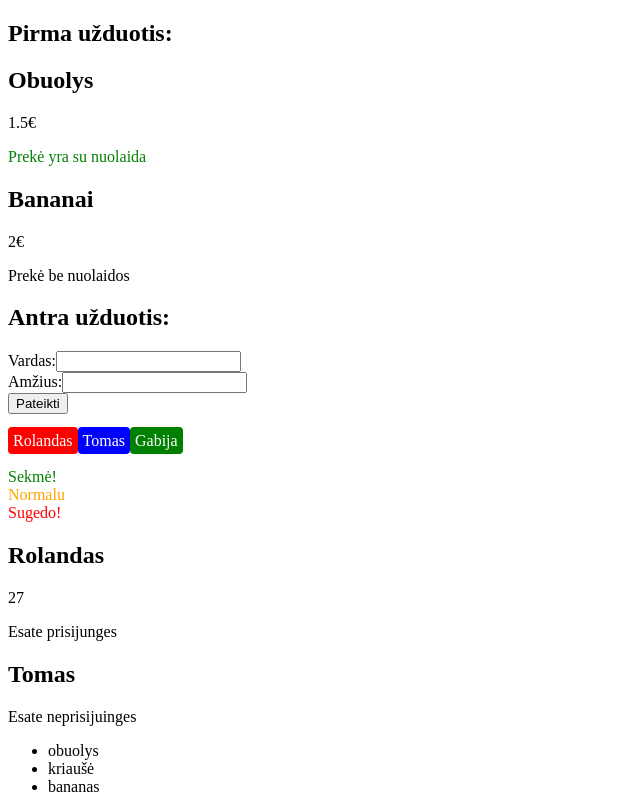
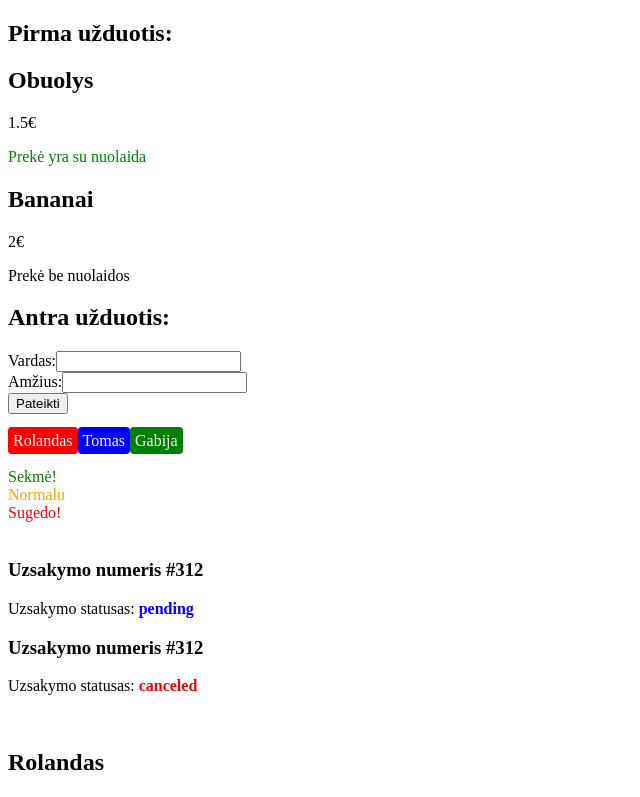
Before and after one commit to Rolandas5/react-typescript-lesson, a React (Vite) app: page / in a window 1280 px wide. Shown: the top 797 px of the page, without its empty margins (0-640 px from the left). Built offline with nearby package versions, Linux system fonts and the light colour scheme.

Commit message:
react-typescript-lesson

```diff
--- a/src/App.tsx
+++ b/src/App.tsx
@@ -6,6 +6,8 @@ import { UserProfile } from './components/UserProfile';
 import UserForm from './components/UserForm';
 import { Alert } from './components/Alert';
 import { UserRoleBadge } from './components/UserRoleBadge';
+import { ShippingStatus } from './components/ShippingStatus/ShippingStatus';
+import { ShippingStatusEnum } from './components/ShippingStatus/types';
 
 // User interfeisas
 interface User {
@@ -41,6 +43,10 @@ function App() {
       <Alert type="success" message="Sekmė!" />
       <Alert type="warning" message="Normalu" />
       <Alert type="error" message="Sugedo!" />
+      <br />
+      <ShippingStatus id={312} status={ShippingStatusEnum.Pending} />
+      <ShippingStatus id={312} status={ShippingStatusEnum.Canceled} />
+      <br />
       <UserProfile name="Rolandas" age={27} isActive={true} />
       <UserProfile name="Tomas" isActive={false} />
       <List items={['obuolys', 'kriaušė', 'bananas', 1]} />
--- /dev/null
+++ b/src/components/ShippingStatus/ShippingStatus.tsx
@@ -0,0 +1,33 @@
+import { ShippingStatusEnum } from './types';
+
+interface ShippingStatusProps {
+  id: number;
+  status: ShippingStatusEnum;
+}
+
+export const ShippingStatus: React.FC<ShippingStatusProps> = ({
+  status,
+  id,
+}) => {
+  const getColor = () => {
+    switch (status) {
+      case ShippingStatusEnum.Delivered:
+        return 'green';
+      case ShippingStatusEnum.Canceled:
+        return 'red';
+      case ShippingStatusEnum.Pending:
+        return 'blue';
+      case ShippingStatusEnum.Shipped:
+        return 'orange';
+    }
+  };
+  return (
+    <div>
+      <h3>Uzsakymo numeris #{id}</h3>
+      <p>
+        Uzsakymo statusas:{' '}
+        <strong style={{ color: getColor() }}>{status}</strong>
+      </p>
+    </div>
+  );
+};
--- /dev/null
+++ b/src/components/ShippingStatus/types.ts
@@ -0,0 +1,6 @@
+export enum ShippingStatusEnum {
+    Pending = 'pending',
+    Shipped = 'shipped',
+    Delivered = 'delivered',
+    Canceled = 'canceled',
+  }
```
